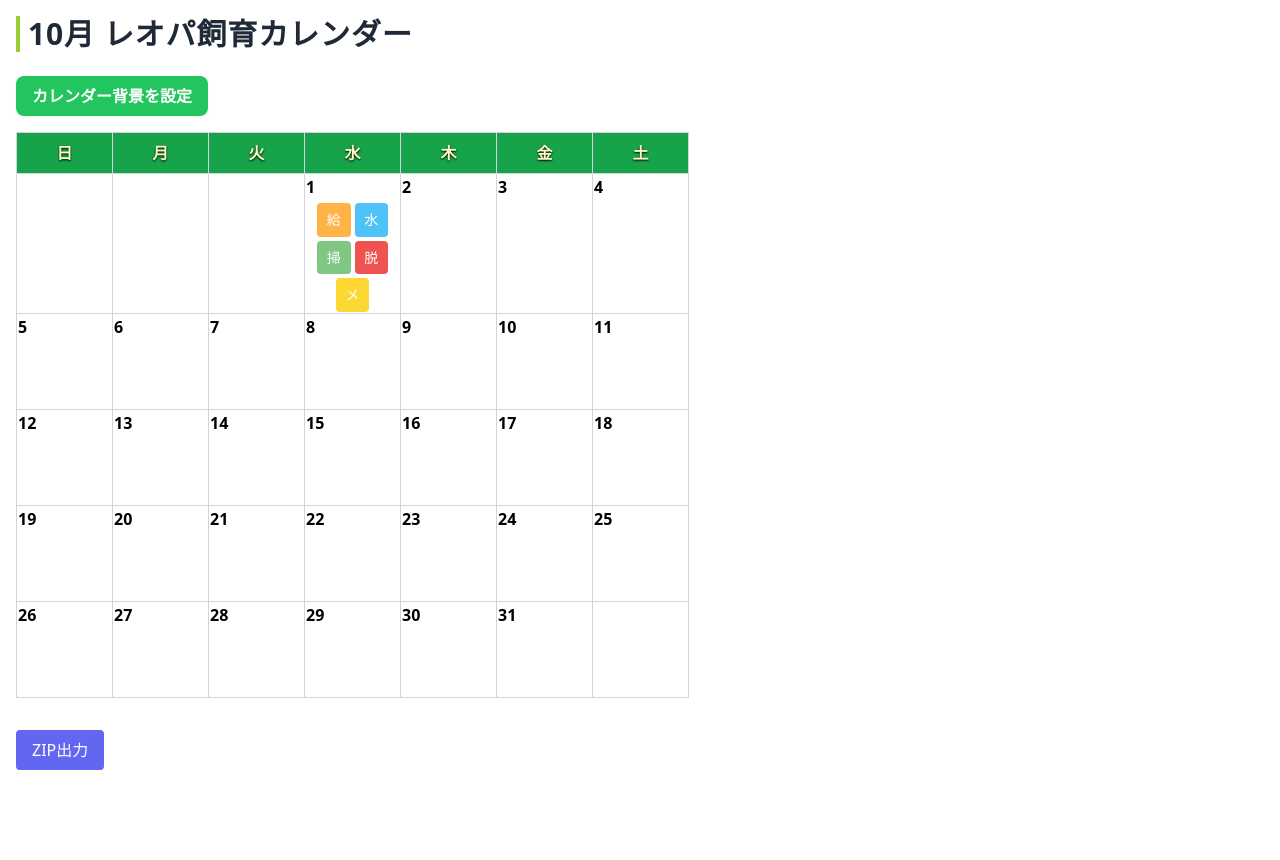
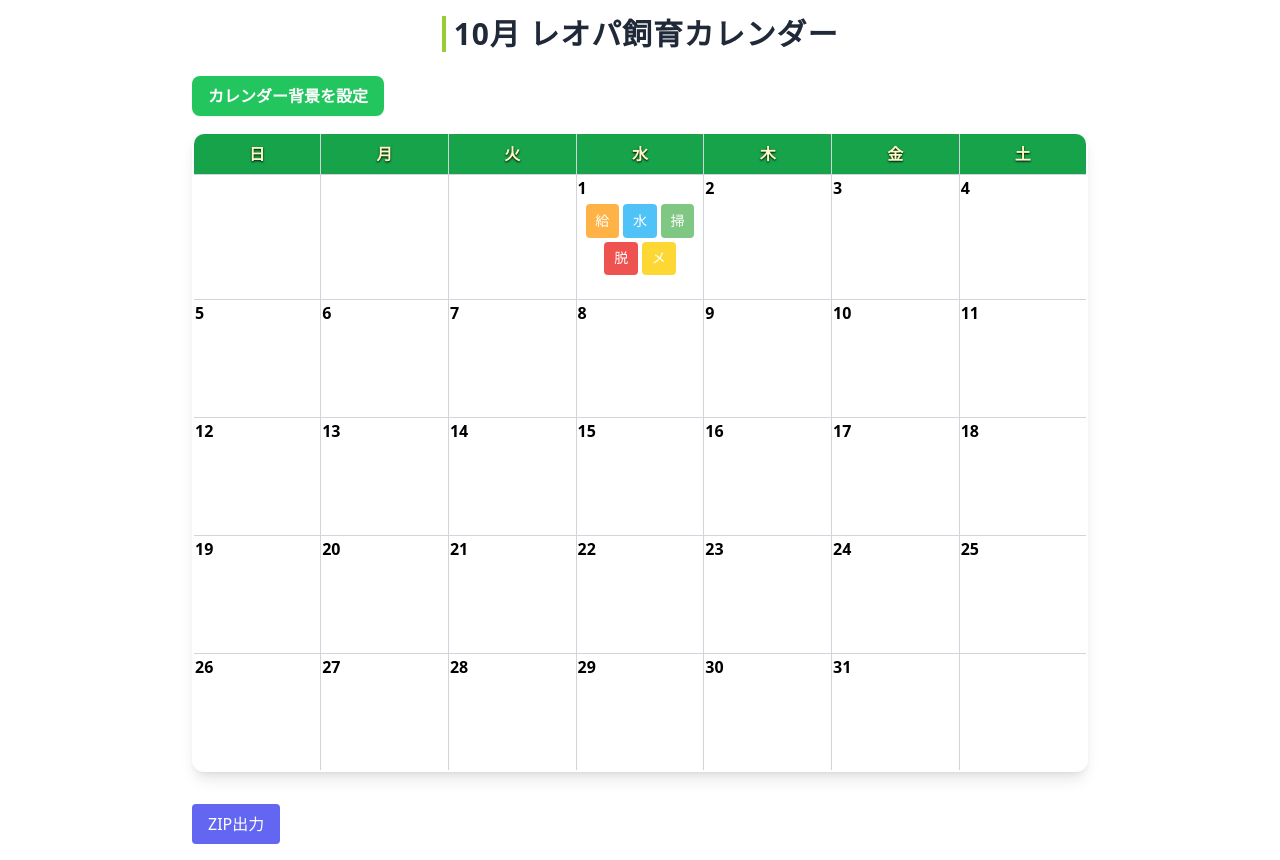
Before and after one commit to h-ichi/leopa-app, a React (Vite) app in the folder frontend/: page /app in a window 1280 px wide. Before the commit the page ends 800 px from the top, so only its background shows below. Built offline with nearby package versions, Linux system fonts and the light colour scheme.

Commit message:
スマホ表示修正

```diff
--- a/frontend/src/components/LeopaCalendar.module.css
+++ b/frontend/src/components/LeopaCalendar.module.css
@@ -1,4 +1,4 @@
-/* コンテナ：全体はシンプルに */
+/* コンテナ：全体 */
 .calendarContainer {
   @apply p-4 rounded-2xl;
 }
@@ -7,14 +7,11 @@
 .calendarTitle {
   @apply text-3xl font-semibold text-gray-800 dark:text-gray-100 mb-6;
   letter-spacing: 0.03em;
-  border-left: 4px solid #9acd32; /* アクセントライン */
+  border-left: 4px solid #9acd32;
   padding-left: 0.5rem;
 }
 
-
-
-
-/* 文字の上に薄く鱗パターンを重ねる */
+/* 文字の上に薄く鱗パターン */
 .leopaText::before {
   content: '';
   position: absolute;
@@ -24,6 +21,23 @@
   pointer-events: none;
 }
 
+/* カレンダー表 */
+.calendarTable {
+  @apply w-full border-collapse rounded-xl overflow-hidden shadow-lg;
+  border: 2px solid #4a6b2e;
+  background: linear-gradient(145deg, #3a4d1c, #2f3d16);
+  background-image: radial-gradient(circle at 30% 30%, rgba(255,255,255,0.06) 1px, transparent 1px);
+  background-size: 12px 12px;
+  table-layout: fixed; /* レスポンシブ用 */
+
+}
+
+/* 背景画像を入れる場合のラッパー */
+.calendarBackground {
+  position: relative;
+  width: 100%;
+  overflow: hidden;
+}
 
 /* 曜日ヘッダ */
 .calendarHeader th {
@@ -31,17 +45,36 @@
   text-shadow: 0 1px 2px #000;
 }
 
+/* カレンダー本体のセル */
+.calendarBody td {
+  border: 1px solid #3a4d1c;
+  padding: 0;
+  position: relative;
+  aspect-ratio: 1 / 1; /* 正方形セル */
+  cursor: pointer;
+  transition: background 0.3s;
+  background: rgba(30, 45, 15, 0.8);
+}
 
+.calendarBody td:hover {
+  background: linear-gradient(145deg, #4c6b2a, #3f5720);
+}
 
 /* 日付番号 */
 .dateNumber {
   @apply font-bold text-white text-sm drop-shadow;
+  position: absolute;
+  top: 2px;
+  left: 2px;
 }
 
 /* バッジ */
 .badge {
   @apply inline-flex justify-center items-center text-white text-[10px] font-semibold rounded shadow-md;
   box-shadow: 0 2px 3px rgba(0,0,0,0.4);
+  position: absolute;
+  bottom: 2px;
+  right: 2px;
 }
 
 /* エクスポートボタン */
--- a/frontend/src/components/LeopaCalendar.tsx
+++ b/frontend/src/components/LeopaCalendar.tsx
@@ -1,4 +1,4 @@
-import React, { useState, useEffect } from 'react';
+import React, { useState, useEffect, useRef } from 'react';
 import type { DailyLog } from '../types';
 import { sampleLogs } from '../data';
 import ExportZipButton from './ExportZipButton.tsx';
@@ -12,7 +12,6 @@ const DB_NAME = 'LeopaCalendarDB';
 const STORE_NAME = 'logs';
 const DB_VERSION = 1;
 
-// IndexedDBを開く
 const openDB = (): Promise<IDBDatabase> =>
   new Promise((resolve, reject) => {
     const request = indexedDB.open(DB_NAME, DB_VERSION);
@@ -26,7 +25,6 @@ const openDB = (): Promise<IDBDatabase> =>
     request.onerror = () => reject(request.error);
   });
 
-// 保存
 const saveLogsToDB = async (logs: DailyLog[]): Promise<void> => {
   const db = await openDB();
   return new Promise((resolve, reject) => {
@@ -38,7 +36,6 @@ const saveLogsToDB = async (logs: DailyLog[]): Promise<void> => {
   });
 };
 
-// 読み込み
 const loadLogsFromDB = async (): Promise<DailyLog[]> => {
   const db = await openDB();
   return new Promise((resolve, reject) => {
@@ -51,7 +48,6 @@ const loadLogsFromDB = async (): Promise<DailyLog[]> => {
   });
 };
 
-// チェックボックス項目
 const checkboxFields: { key: keyof DailyLog; label: string }[] = [
   { key: 'waterChange', label: '水換え' },
   { key: 'cleaning', label: '掃除' },
@@ -63,19 +59,17 @@ const LeopaCalendar: React.FC = () => {
   const [logs, setLogs] = useState<DailyLog[]>(sampleLogs);
   const [selectedDate, setSelectedDate] = useState<DailyLog | null>(null);
   const [backgroundImage, setBackgroundImage] = useState<string | null>(null);
+  const calendarRef = useRef<HTMLDivElement>(null);
 
-  // ログ読み込み
   useEffect(() => {
     loadLogsFromDB().then(setLogs).catch(console.error);
   }, []);
 
-  // 背景画像を localStorage からロード
   useEffect(() => {
     const savedImage = localStorage.getItem('leopaCalendarBg');
     if (savedImage) setBackgroundImage(savedImage);
   }, []);
 
-  // ログ更新
   const handleChange = (field: keyof DailyLog, value: string | boolean) => {
     if (!selectedDate) return;
     const newLogs = logs.map(log =>
@@ -86,7 +80,6 @@ const LeopaCalendar: React.FC = () => {
     setSelectedDate(prev => (prev ? { ...prev, [field]: value } : null));
   };
 
-  // 背景画像アップロード
   const handleImageUpload = (e: React.ChangeEvent<HTMLInputElement>) => {
     const file = e.target.files?.[0];
     if (!file) return;
@@ -99,7 +92,6 @@ const LeopaCalendar: React.FC = () => {
     reader.readAsDataURL(file);
   };
 
-  // 背景画像削除
   const handleRemoveImage = () => {
     setBackgroundImage(null);
     localStorage.removeItem('leopaCalendarBg');
@@ -119,14 +111,17 @@ const LeopaCalendar: React.FC = () => {
   }
 
   return (
-    <div className={styles.calendarContainer}>
-      <h2 className={styles.calendarTitle}>10月 レオパ飼育カレンダー</h2>
+    <div className="flex flex-col items-center p-4">
+      {/* タイトル */}
+      <h2 className={`${styles.calendarTitle} text-2xl sm:text-3xl mb-4`}>
+        10月 レオパ飼育カレンダー
+      </h2>
 
       {/* 背景設定 */}
-      <div className="flex items-center gap-3 mb-4">
+      <div className="flex flex-wrap items-center gap-2 mb-4 w-full max-w-4xl">
         <label
           htmlFor="bg-upload"
-          className="cursor-pointer px-4 py-2 bg-green-500 text-white font-semibold rounded-lg shadow-sm hover:bg-green-600 transition-colors duration-200"
+          className="cursor-pointer px-3 sm:px-4 py-2 bg-green-500 text-white font-semibold rounded-lg shadow-sm hover:bg-green-600 transition-colors duration-200 text-sm sm:text-base"
         >
           カレンダー背景を設定
         </label>
@@ -139,7 +134,7 @@ const LeopaCalendar: React.FC = () => {
         />
         {backgroundImage && (
           <button
-            className="px-3 py-1 bg-red-500 text-white rounded-lg shadow-sm hover:bg-red-600 transition-colors duration-200"
+            className="px-2 sm:px-3 py-1 bg-red-500 text-white rounded-lg shadow-sm hover:bg-red-600 transition-colors duration-200 text-sm sm:text-base"
             onClick={handleRemoveImage}
           >
             削除
@@ -147,21 +142,29 @@ const LeopaCalendar: React.FC = () => {
         )}
       </div>
 
-      {/* 背景付きカレンダー */}
+      {/* カレンダー */}
       <div
-        className={styles.calendarBackground}
-        style={{
-          backgroundImage: backgroundImage ? `url(${backgroundImage})` : 'none',
-          backgroundSize: 'contain',
-          backgroundPosition: 'center',
-          backgroundRepeat: 'no-repeat',
-        }}
+        ref={calendarRef}
+        className="relative w-full max-w-4xl mb-4"
+        style={{ aspectRatio: '7 / 5' }}
       >
-        <table className={styles.calendarTable}>
+        {backgroundImage && (
+          <img
+            src={backgroundImage}
+            alt="calendar-bg"
+            className="absolute inset-0 w-full h-full object-cover pointer-events-none rounded-xl"
+          />
+        )}
+        <table
+          className={`${styles.calendarTable} relative z-10 w-full h-full table-fixed text-[10px] sm:text-sm md:text-base`}
+        >
           <thead className={styles.calendarHeader}>
             <tr>
               {DAYS.map(d => (
-                <th key={d} className="border border-gray-300 px-2 py-1">
+                <th
+                  key={d}
+                  className="border border-gray-300 px-1 sm:px-2 py-1"
+                >
                   {d}
                 </th>
               ))}
@@ -187,7 +190,8 @@ const LeopaCalendar: React.FC = () => {
         </table>
       </div>
 
-      <div className="mt-4">
+      {/* ZIPボタン */}
+      <div className="w-full max-w-4xl flex justify-start">
         <ExportZipButton logs={logs} />
       </div>
 
```
